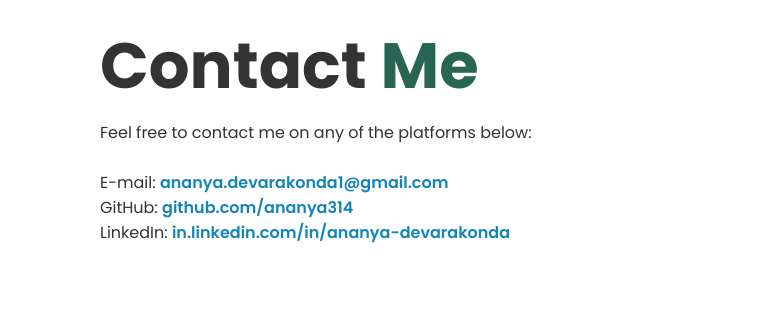
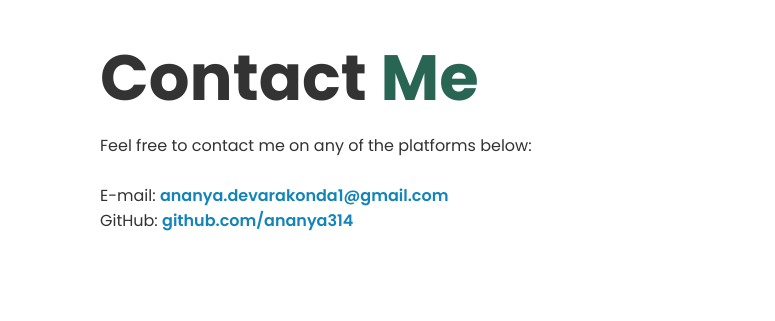
Before and after one commit to ananya314/ananya.github.io, a plain HTML site: page contact.html in a window 1280 px wide. Shown: the part 267-588 px from the top of the page, 0-775 px from the left. Drawn offline with Linux system fonts and the light colour scheme.

Commit message:
contact update

```diff
--- a/contact.html
+++ b/contact.html
@@ -22,7 +22,7 @@
         <div class="contact">
             <div class="textBox">
                 <h2>Contact <span>Me</span></h2>
-                <p>Feel free to contact me on any of the platforms below: <br><br>E-mail: <a href="mailto: ananya.devarakonda1@gmail.com">ananya.devarakonda1@gmail.com</a><br>GitHub: <a href="https://github.com/ananya314">github.com/ananya314</a><br>LinkedIn: <a href="https://in.linkedin.com/in/ananya-devarakonda-631798218">in.linkedin.com/in/ananya-devarakonda</a>
+                <p>Feel free to contact me on any of the platforms below: <br><br>E-mail: <a href="mailto: ananya.devarakonda1@gmail.com">ananya.devarakonda1@gmail.com</a><br>GitHub: <a href="https://github.com/ananya314">github.com/ananya314</a>
             </div>
             <div class="imgBox">
                 <img src="./images/phone.png" width="400"
```
